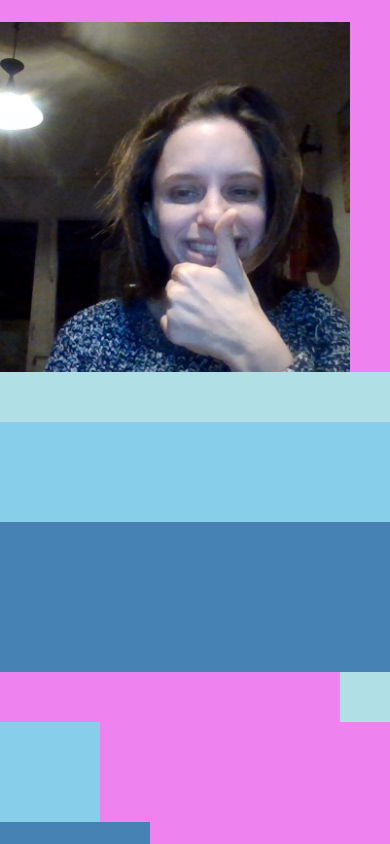
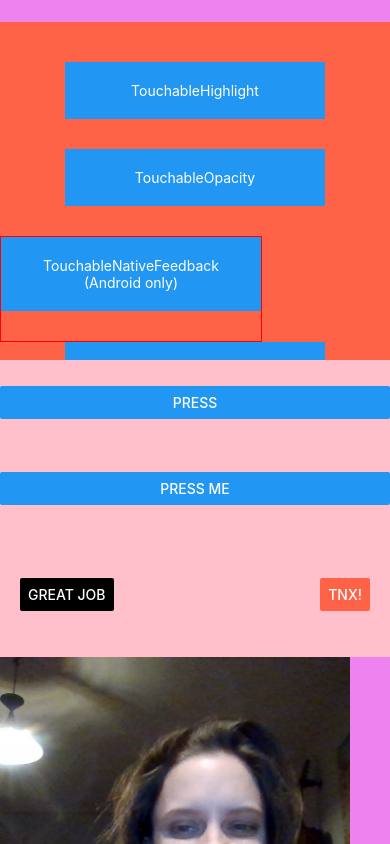
Before and after one commit to LovroHodak/practicingReactNATIVE, a React Native app: screen / in a window 390 px wide. Built offline with nearby package versions, Linux system fonts and the light colour scheme.

Commit message:
handling touches - docs

```diff
--- a/App.js
+++ b/App.js
@@ -1,5 +1,6 @@
 import React from "react";
 import { StyleSheet, FlatList, Text } from "react-native";
+import ButtonNative from "./components/ButtonNative";
 import FlexNative from "./components/FlexNative";
 import HeightWidth from "./components/HeightWidth";
 
@@ -8,6 +9,7 @@ import ImagesNative from "./components/ImagesNative";
 import MyCat from "./components/MyCat";
 import StateLearn from "./components/StateLearn";
 import TextInpNative from "./components/TextInpNative";
+import TouchableNative from "./components/TouchableNative";
 
 export default function App() {
   return (
@@ -15,6 +17,8 @@ export default function App() {
       style={styles.container}
       ListHeaderComponent={
         <>
+          <TouchableNative />
+          <ButtonNative />
           <ImagesNative />
           <FlexNative />
           <HeightWidth />
--- /dev/null
+++ b/components/ButtonNative.js
@@ -0,0 +1,39 @@
+import React from "react";
+import {Button, StyleSheet, View } from "react-native";
+
+const ButtonNative = () => {
+
+    const onPressButton = () => {
+        alert('you tapped')
+    }
+
+    return (
+        <View style={styles.container}>
+            <Button title='Press' onPress={onPressButton} style={styles.button} />
+            <Button title='Press me' onPress={onPressButton} style={styles.button} />
+            <View style={styles.buttonContainer}>
+                <Button title='Great job' onPress={onPressButton} color='black' />
+                <Button title='Tnx!' onPress={onPressButton} color='tomato' />
+            </View>
+        </View>
+    )
+}
+
+const styles = StyleSheet.create({
+    container: {
+        height: 300,
+        flex: 1,
+        backgroundColor: 'pink',
+        justifyContent: 'space-around'
+    },
+    button: {
+        padding: 20,
+    },
+    buttonContainer: {
+        margin: 20,
+        flexDirection: 'row',
+        justifyContent: 'space-between'
+    }
+})
+
+export default ButtonNative
--- /dev/null
+++ b/components/TouchableNative.js
@@ -0,0 +1,79 @@
+import React from "react";
+import {
+  Platform,
+  StyleSheet,
+  Text,
+  TouchableHighlight,
+  TouchableOpacity,
+  TouchableNativeFeedback,
+  TouchableWithoutFeedback,
+  View,
+} from "react-native";
+
+const TouchableNative = () => {
+  const onPressButton = () => {
+    alert("you tapped");
+  };
+
+  const onLongPressButton = () => {
+    alert("you LONG-pressed");
+  };
+
+  return (
+    <View style={styles.container}>
+      <TouchableHighlight onPress={onPressButton}>
+        <View style={styles.button}>
+          <Text style={styles.buttonText}>TouchableHighlight</Text>
+        </View>
+      </TouchableHighlight>
+      <TouchableOpacity onPress={onPressButton}>
+        <View style={styles.button}>
+          <Text style={styles.buttonText}>TouchableOpacity</Text>
+        </View>
+      </TouchableOpacity>
+      <TouchableNativeFeedback
+            onPress={onPressButton}
+            background={Platform.OS === 'android' ? TouchableNativeFeedback.SelectableBackground() : ''}>
+          <View style={styles.button}>
+            <Text style={styles.buttonText}>TouchableNativeFeedback {Platform.OS !== 'android' ? '(Android only)' : ''}</Text>
+          </View>
+        </TouchableNativeFeedback>
+        <TouchableWithoutFeedback
+            onPress={onPressButton}
+            >
+          <View style={styles.button}>
+            <Text style={styles.buttonText}>TouchableWithoutFeedback</Text>
+          </View>
+        </TouchableWithoutFeedback>
+        <TouchableHighlight onPress={onPressButton} onLongPress={onLongPressButton} underlayColor="white">
+          <View style={styles.button}>
+            <Text style={styles.buttonText}>Touchable with Long Press</Text>
+          </View>
+        </TouchableHighlight>
+    </View>
+  );
+};
+
+const styles = StyleSheet.create({
+  container: {
+    height: 500,
+    flex: 1,
+    backgroundColor: "tomato",
+    justifyContent: "space-around",
+    paddingTop: 40,
+    alignItems: "center",
+  },
+  button: {
+    marginBottom: 30,
+    width: 260,
+    alignItems: "center",
+    backgroundColor: "#2196F3",
+  },
+  buttonText: {
+    textAlign: "center",
+    padding: 20,
+    color: "white",
+  },
+});
+
+export default TouchableNative;
```
